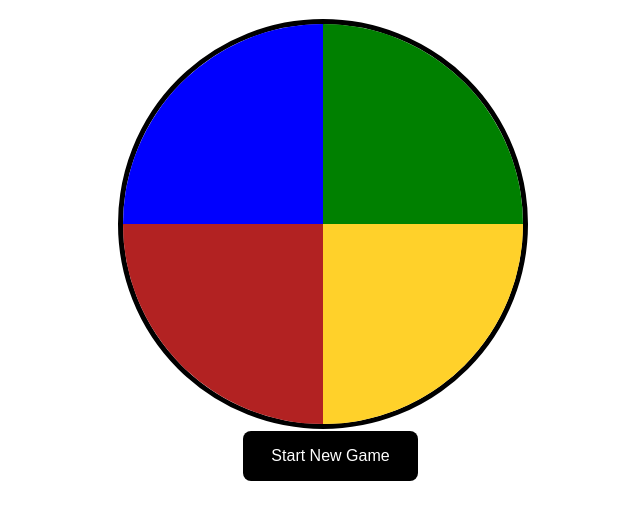
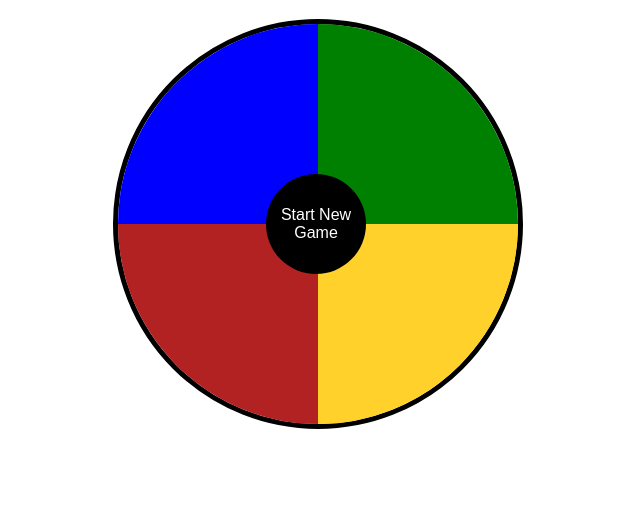
Before and after one commit to sbkammann/simon-says-clone, a plain HTML site: page index.html in a window 1280 px wide. Shown: the part 61-580 px from the top of the page, without its empty margins (322-962 px from the left). Drawn offline with Linux system fonts and the light colour scheme.

Commit message:
feat: Moved button

```diff
--- a/css/app.css
+++ b/css/app.css
@@ -5,15 +5,15 @@ h1 {
 }
 #startNewGame {
   position: relative;
-  left: 30%;
-  top: 7px;
+  left: 37%;
+  bottom: 250px;
   border: none;
   background-color: black;
   color: white;
-  height: 50px;
-  width: 175px;
+  height: 100px;
+  width: 100px;
   font-size: 16px;
-  border-radius: 8px;
+  border-radius: 50%;
 }
 #container {
   width: 400px;
--- a/index.html
+++ b/index.html
@@ -13,9 +13,9 @@
       <h1>Simon Says Clone</h1>
     </header>
     <section>
-      <div id="superContainer">
+
         <div id="container">
-          <div id="blue" value="1">
+          <div id="blue">
           </div>
           <div id="green">
           </div>
@@ -24,10 +24,10 @@
           <div id="yellow">
           </div>
           <button id="startNewGame">Start New Game</button>
-      </div>
+        </div>
       </section>
 
-    </div>
+
     <script src="js/app.js"></script>
   </body>
 </html>
```
